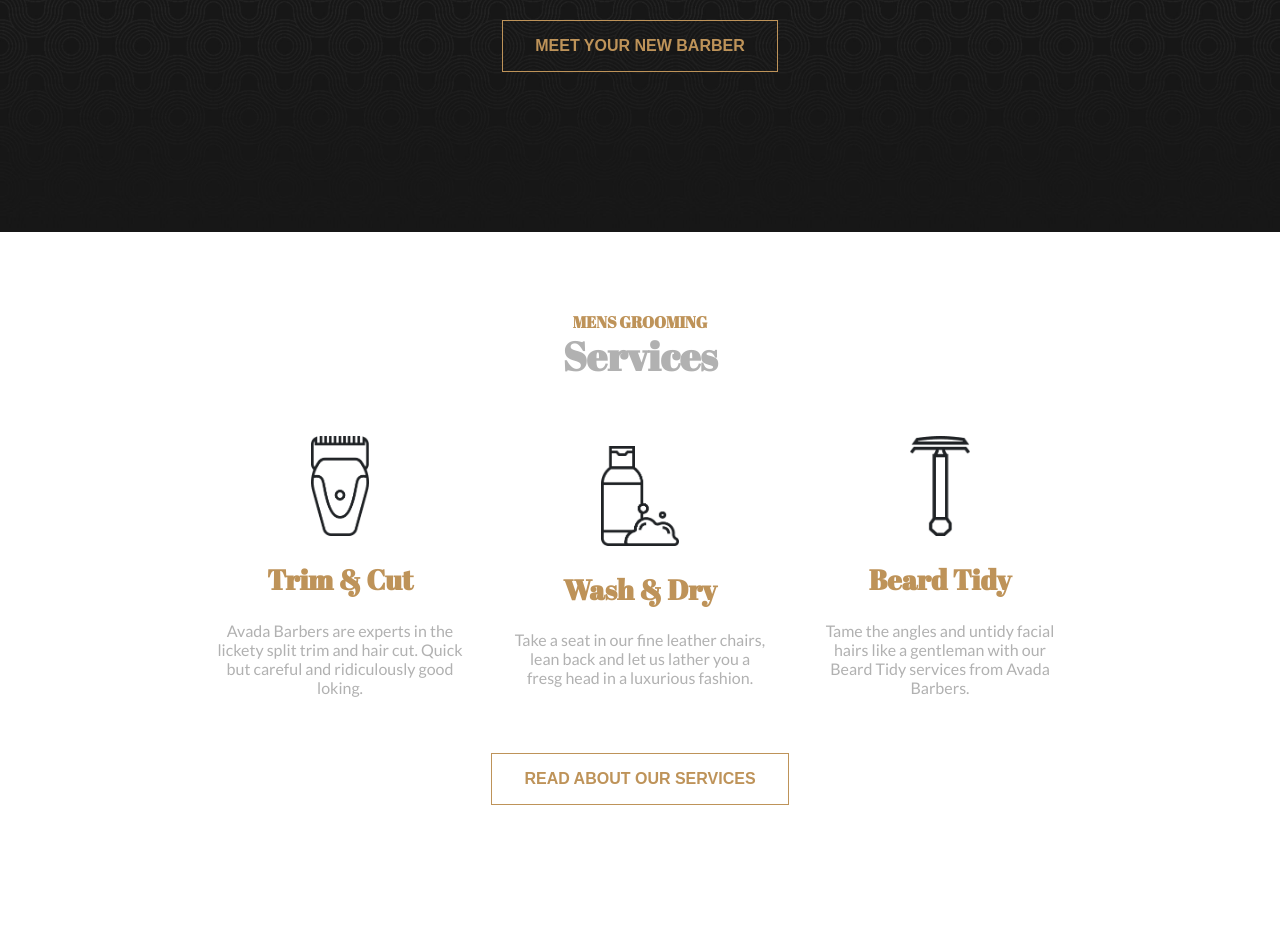
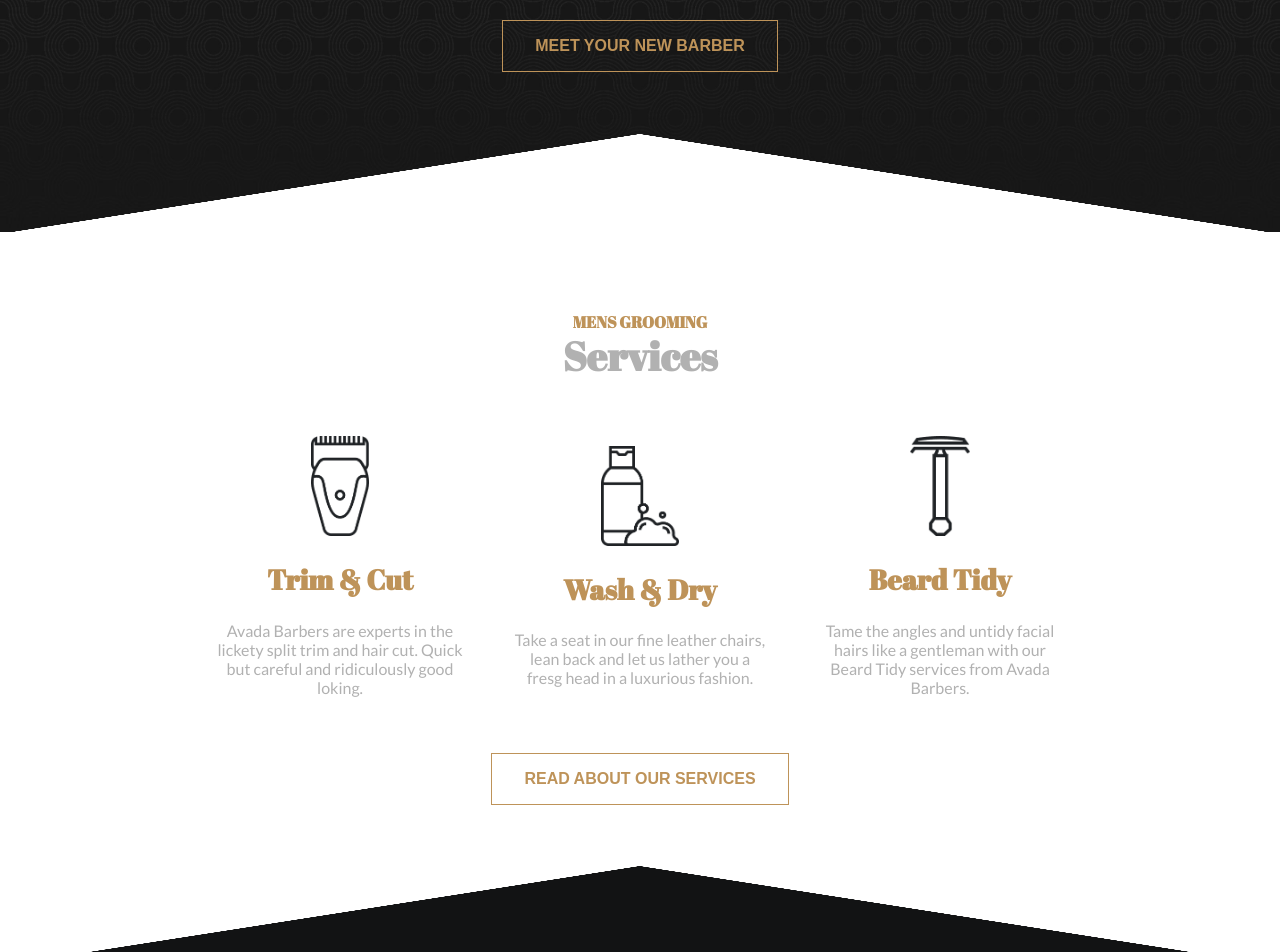
Before and after one commit to Stefano-In91/proj-html-vuejs, a Vue app: page / in a window 1280 px wide. Shown: the part 1010-1962 px from the top of the page. Built offline with nearby package versions, Linux system fonts and the light colour scheme.

Commit message:
adds section separators

```diff
--- a/src/components/main-components/PageReviews.vue
+++ b/src/components/main-components/PageReviews.vue
@@ -1,5 +1,6 @@
 <script>
 import ReviewCard from "../card-components/ReviewCard.vue";
+import SectionSeparator from "../section-separator/SectionSeparator.vue";
 
 import reviews from "../../assets/json/reviews.json";
 
@@ -7,6 +8,7 @@ export default {
   name: "PageReviews",
   components: {
     ReviewCard,
+    SectionSeparator,
   },
   data() {
     return {
@@ -17,7 +19,8 @@ export default {
 </script>
 
 <template>
-  <section id="reviews" class="text-center">
+  <section id="reviews">
+    <div class="text-center">
       <h4>What people say</h4>
       <h2>Reviews</h2>
       <div class="container flex-center">
@@ -28,11 +31,17 @@ export default {
           :text="review.text"
         />
       </div>
+    </div>
+    <SectionSeparator
+      :filter="`filter: invert(94%) sepia(2%) saturate(3679%) hue-rotate(292deg) brightness(112%) contrast(110%);`"
+      :position="`bottom`"
+    />
   </section>
 </template>
 
 <style lang="scss" scoped>
 #reviews {
+  position: relative;
   padding-top: calc(var(--container) * 0.4);
 }
 </style>
--- a/src/components/main-components/PageServices.vue
+++ b/src/components/main-components/PageServices.vue
@@ -1,11 +1,13 @@
 <script>
 import ImgFirstCard from "../card-components/ImgFirstCard.vue";
+import SectionSeparator from "../section-separator/SectionSeparator.vue";
 import services from "../../assets/json/services.json";
 
 export default {
   name: "PageServices",
   components: {
     ImgFirstCard,
+    SectionSeparator,
   },
   data() {
     return {
@@ -17,6 +19,10 @@ export default {
 
 <template>
   <section id="services">
+    <SectionSeparator
+      :filter="`filter: invert(99%) sepia(35%) saturate(1022%) hue-rotate(216deg) brightness(114%) contrast(100%);`"
+      :position="`top`"
+    />
     <div class="container text-center">
       <h4>Mens Grooming</h4>
       <h2>Services</h2>
@@ -36,6 +42,7 @@ export default {
 
 <style lang="scss" scoped>
 #services {
+  position: relative;
   padding-bottom: 10rem;
   .flex-center {
     margin: 2rem 0;
--- a/src/components/main-components/PageShop.vue
+++ b/src/components/main-components/PageShop.vue
@@ -1,6 +1,7 @@
 <script>
 import ShopCard from "../card-components/ShopCard.vue";
 import FeaturedCard from "../card-components/FeaturedCard.vue";
+import SectionSeparator from "../section-separator/SectionSeparator.vue";
 
 import products from "../../assets/json/products.json";
 import featuredProduct from "../../assets/json/featured-product.json";
@@ -10,6 +11,7 @@ export default {
   components: {
     ShopCard,
     FeaturedCard,
+    SectionSeparator,
   },
   data() {
     return {
@@ -22,7 +24,11 @@ export default {
 </script>
 
 <template>
-  <section id="page-shop" :style="`background-image: url(${bg_img})`">
+  <section id="shop" :style="`background-image: url(${bg_img})`">
+    <SectionSeparator
+      :filter="`filter: invert(4%) sepia(2%) saturate(2258%) hue-rotate(169deg) brightness(101%) contrast(93%);`"
+      :position="`top`"
+    />
     <div class="text-center">
       <h4>We have you covered</h4>
       <h2>Avada Grooming Products</h2>
@@ -46,7 +52,7 @@ export default {
 </template>
 
 <style lang="scss" scoped>
-#page-shop {
+#shop {
   position: relative;
   background-size: cover;
   background-position: center;
--- /dev/null
+++ b/src/components/section-separator/SectionSeparator.vue
@@ -0,0 +1,32 @@
+<script>
+export default {
+  name: "SectionSeparator",
+  props: {
+    filter: String,
+    position: String,
+  },
+  data() {
+    return {
+      separator: "src/assets/img/section-separator.png",
+    };
+  },
+};
+</script>
+<template>
+  <img
+    :src="separator"
+    :style="`${filter} ${position}:-99px;`"
+    :class="position === `top` ? `` : `rotated`"
+  />
+</template>
+<style lang="scss" scoped>
+img {
+  position: absolute;
+  width: 100%;
+  height: 100px;
+  background-color: transparent;
+  &.rotated {
+    transform: rotate(180deg);
+  }
+}
+</style>
```
Also changed, not shown: src/assets/img/section-separator.png (added). Lines whose indentation alone changed are shown as unchanged.
